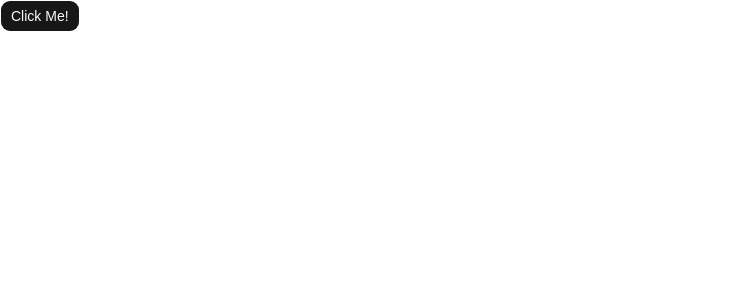
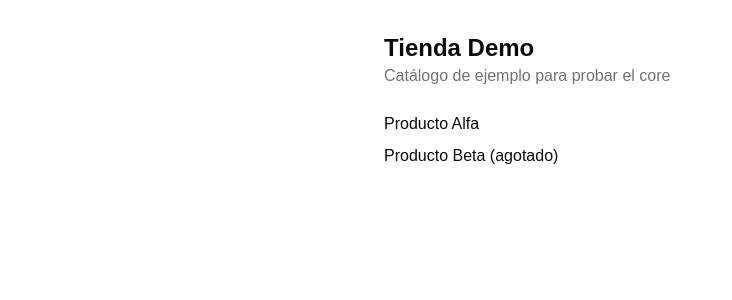
Before and after one commit to Programati/storefront-template, a React (Vite) app: page / in a window 1280 px wide. Shown: the top 300 px of the page, without its empty margins (0-732 px from the left). Built offline with nearby package versions, Linux system fonts and the light colour scheme.

Commit message:
feat: tipos de dominio, store-pack de prueba y StoreProvider

```diff
--- a/src/App.tsx
+++ b/src/App.tsx
@@ -1,16 +1,30 @@
-// import { Toaster } from "sonner";
-import { Toaster } from "@/components/ui/sonner";
-import "./App.css";
-import { Button } from "./components/ui/button";
-import { toast } from "sonner";
+import { StoreProvider, useStoreConfig, useCatalog } from '@/app/store'
+import { Toaster } from '@/components/ui/sonner'
 
-function App() {
+function DebugHome() {
+  const config = useStoreConfig()
+  const catalog = useCatalog()
+
   return (
-    <>
-      <Toaster />
-      <Button onClick={() => toast("Hola")}>Click Me!</Button>
-    </>
-  );
+    <main className="mx-auto max-w-xl p-8">
+      <h1 className="text-2xl font-bold">{config.storeName}</h1>
+      <p className="text-muted-foreground">{config.tagline}</p>
+      <ul className="mt-6 space-y-2">
+        {catalog.products.map((p) => (
+          <li key={p.id}>
+            {p.name} {p.soldOut ? '(agotado)' : ''}
+          </li>
+        ))}
+      </ul>
+    </main>
+  )
 }
 
-export default App;
+export default function App() {
+  return (
+    <StoreProvider>
+      <DebugHome />
+      <Toaster />
+    </StoreProvider>
+  )
+}
--- /dev/null
+++ b/src/app/StoreProvider.tsx
@@ -0,0 +1,23 @@
+import type { ReactNode } from 'react'
+import type { StoreConfig, Catalog } from '@/types'
+import { storeConfig as defaultConfig } from '@/store-pack/config'
+import { catalog as defaultCatalog } from '@/store-pack/catalog'
+import { StoreContext } from './store-context'
+
+interface StoreProviderProps {
+  config?: StoreConfig
+  catalog?: Catalog
+  children: ReactNode
+}
+
+export function StoreProvider({
+  config = defaultConfig,
+  catalog = defaultCatalog,
+  children,
+}: StoreProviderProps) {
+  return (
+    <StoreContext.Provider value={{ config, catalog }}>
+      {children}
+    </StoreContext.Provider>
+  )
+}
--- /dev/null
+++ b/src/app/store-context.ts
@@ -0,0 +1,27 @@
+import { createContext, useContext } from 'react'
+import type { StoreConfig, Catalog } from '@/types'
+
+export interface StoreContextValue {
+  config: StoreConfig
+  catalog: Catalog
+}
+
+export const StoreContext = createContext<StoreContextValue | null>(null)
+
+function useStoreContext() {
+  const ctx = useContext(StoreContext)
+  if (!ctx) {
+    throw new Error(
+      'useStoreConfig/useCatalog deben usarse dentro de <StoreProvider>',
+    )
+  }
+  return ctx
+}
+
+export function useStoreConfig(): StoreConfig {
+  return useStoreContext().config
+}
+
+export function useCatalog(): Catalog {
+  return useStoreContext().catalog
+}
--- /dev/null
+++ b/src/app/store.ts
@@ -0,0 +1,2 @@
+export { StoreProvider } from './StoreProvider'
+export { useStoreConfig, useCatalog } from './store-context'
--- /dev/null
+++ b/src/store-pack/catalog.ts
@@ -0,0 +1,57 @@
+import type { Catalog } from '@/types'
+
+export const catalog: Catalog = {
+  categories: [
+    { id: 'cat-a', slug: 'categoria-a', name: 'Categoría A' },
+    { id: 'cat-b', slug: 'categoria-b', name: 'Categoría B' },
+  ],
+  products: [
+    {
+      id: 'prod-1',
+      slug: 'producto-alfa',
+      name: 'Producto Alfa',
+      description:
+        'Producto de ejemplo con variantes y una opción con costo extra.',
+      categoryId: 'cat-a',
+      image: { path: 'demo/alfa.jpg', alt: 'Producto Alfa' },
+      variants: [
+        { id: 'alfa-chico', label: 'Chico', price: 4500 },
+        { id: 'alfa-grande', label: 'Grande', price: 8000 },
+      ],
+      optionGroups: [
+        {
+          id: 'extra',
+          label: 'Extra',
+          type: 'multiple',
+          required: false,
+          choices: [
+            { id: 'extra-1', label: 'Agregado 1', priceDelta: 500 },
+            { id: 'extra-2', label: 'Agregado 2', priceDelta: 800 },
+          ],
+        },
+      ],
+      details: { atributo: 'valor de ejemplo' },
+    },
+    {
+      id: 'prod-2',
+      slug: 'producto-beta',
+      name: 'Producto Beta',
+      description: 'Producto de ejemplo sin opciones, marcado como agotado.',
+      categoryId: 'cat-b',
+      image: { path: 'demo/beta.jpg', alt: 'Producto Beta' },
+      variants: [{ id: 'beta-unico', label: 'Único', price: 6000 }],
+      optionGroups: [],
+      soldOut: true,
+    },
+  ],
+  pricingRules: [
+    {
+      id: 'promo-alfa-grande',
+      match: { variantIds: ['alfa-grande'] },
+      tiers: [
+        { minQty: 4, unitPrice: 7500 },
+        { minQty: 6, unitPrice: 7000 },
+      ],
+    },
+  ],
+}
--- /dev/null
+++ b/src/store-pack/config.ts
@@ -0,0 +1,17 @@
+import type { StoreConfig } from '@/types'
+
+export const storeConfig: StoreConfig = {
+  storeName: 'Tienda Demo',
+  tagline: 'Catálogo de ejemplo para probar el core',
+  whatsappNumber: '5493794646563',
+  currency: 'ARS',
+  maxQtyPerLine: 10,
+  deliveryMethods: [
+    { id: 'pickup', label: 'Retiro en el local', requiresAddress: false },
+    { id: 'delivery', label: 'Envío a domicilio', requiresAddress: true },
+  ],
+  messageStyle: {
+    headerEmoji: '🧾',
+    footerNote: 'Pago y horario a coordinar',
+  },
+}
--- /dev/null
+++ b/src/types/index.ts
@@ -0,0 +1 @@
+export * from './store'
--- /dev/null
+++ b/src/types/store.ts
@@ -0,0 +1,85 @@
+export interface Variant {
+  id: string
+  label: string
+  price: number
+}
+
+export interface Choice {
+  id: string
+  label: string
+  priceDelta?: number
+}
+
+export interface OptionGroup {
+  id: string
+  label: string
+  type: 'single' | 'multiple'
+  required: boolean
+  choices: Choice[]
+}
+
+export interface ProductImage {
+  path: string // SOLO la ruta relativa; la URL base vive en la config
+  alt: string
+}
+
+export interface Product {
+  id: string
+  slug: string
+  name: string
+  description: string
+  categoryId: string
+  brandId?: string
+  image: ProductImage
+  gallery?: ProductImage[]
+  variants: Variant[] // define el precio (ej: tamaño, formato)
+  optionGroups: OptionGroup[] // no define precio por sí solo (ej: sabor, extras)
+  details?: Record<string, string> // atributos libres, distintos por rubro
+  soldOut?: boolean
+  featured?: boolean
+}
+
+export interface Category {
+  id: string
+  slug: string
+  name: string
+}
+
+export interface VolumeTier {
+  minQty: number
+  unitPrice: number
+}
+
+export interface PricingRule {
+  id: string
+  match: { productIds?: string[]; variantIds?: string[] }
+  tiers: VolumeTier[]
+}
+
+export interface DeliveryMethod {
+  id: string
+  label: string
+  requiresAddress: boolean
+  note?: string
+}
+
+export interface MessageStyle {
+  headerEmoji?: string
+  footerNote?: string
+}
+
+export interface StoreConfig {
+  storeName: string
+  tagline?: string
+  whatsappNumber: string // formato E.164 sin el '+', ej: '5493794000000'
+  currency: string // ej: 'ARS'
+  maxQtyPerLine: number // tu límite de 1..100
+  deliveryMethods: DeliveryMethod[]
+  messageStyle?: MessageStyle
+}
+
+export interface Catalog {
+  categories: Category[]
+  products: Product[]
+  pricingRules: PricingRule[]
+}
```
